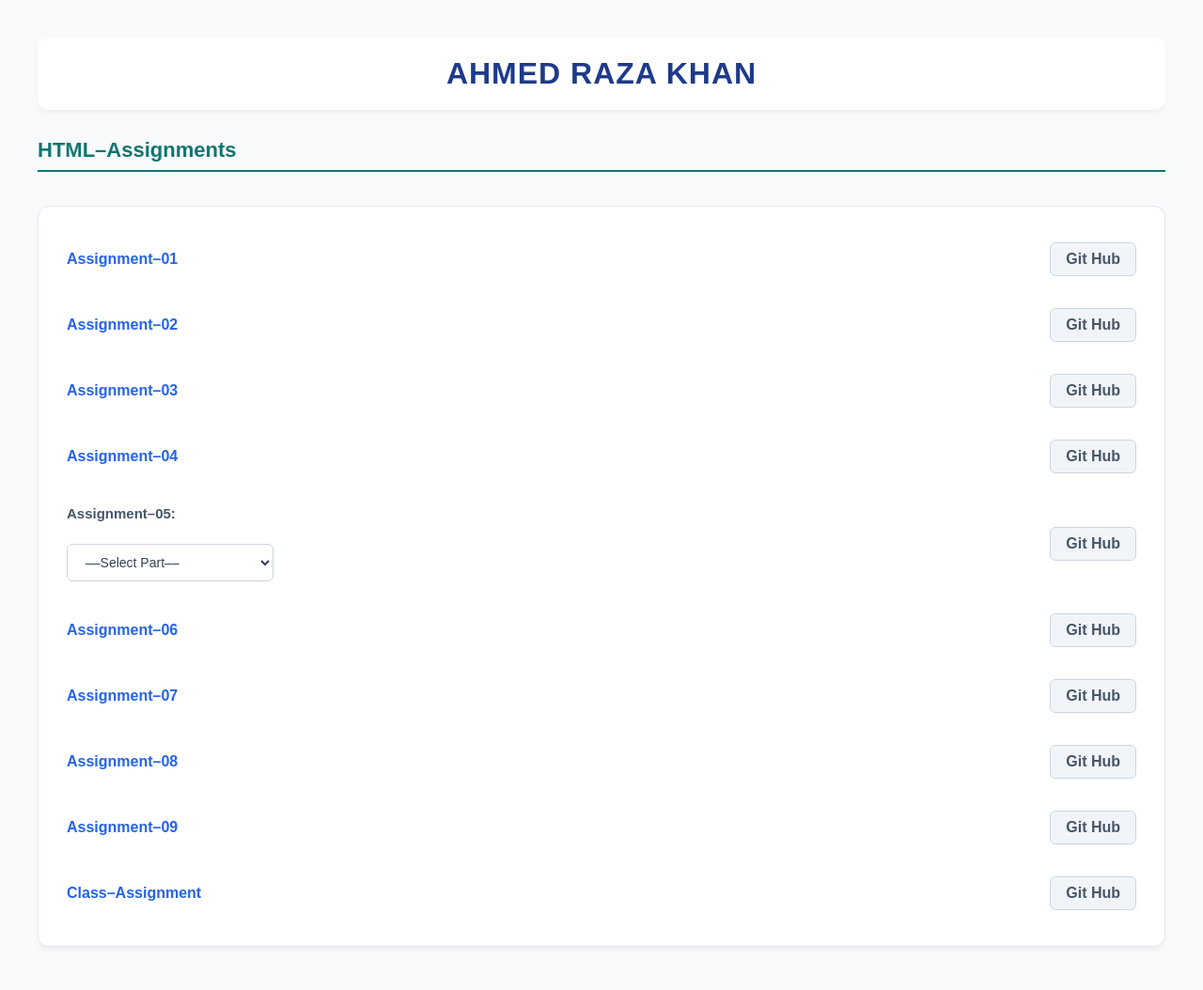
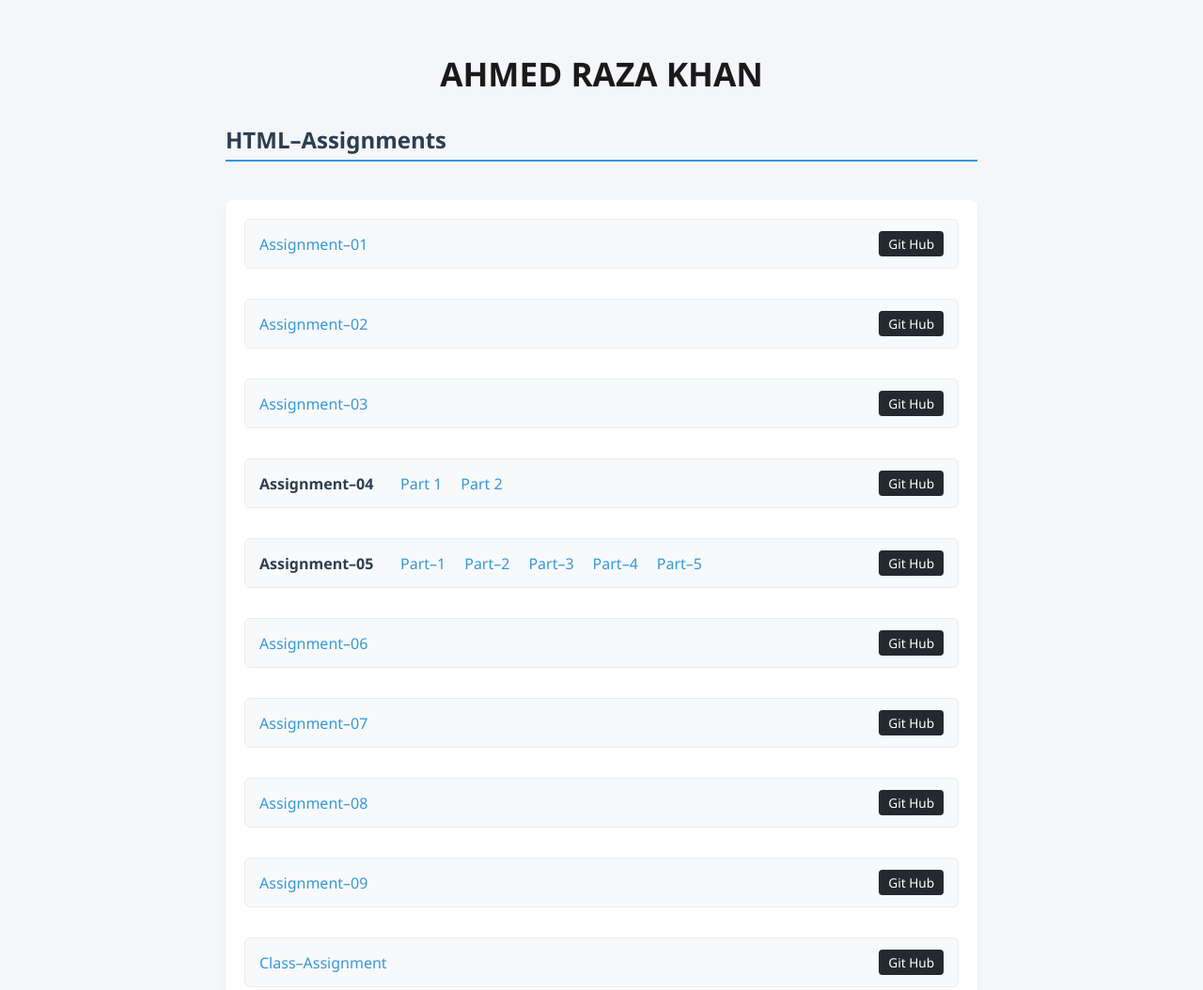
Before and after one commit to arkstudent2/All-Task, a plain HTML site: page index.html in a window 1280 px wide. Shown: the top 1054 px of the page at 94% size. Drawn offline with Linux system fonts and the light colour scheme.

Commit message:
Fixed sub-repository issue and updated tasks

```diff
--- /dev/null
+++ b/CSS All Task/CSS Task 3/Part 2/style.css
@@ -0,0 +1,62 @@
+*{
+    margin: 0;
+    padding: 0;
+    box-sizing: border-box;
+}
+
+body{
+    font-family: Arial, sans-serif;
+    background:bisque;
+}
+
+.container{
+    display: flex;
+    justify-content: center;
+    gap: 25px;
+    padding: 50px 20px;
+    flex-wrap: wrap;
+}
+
+.card{
+    width: 300px;
+    background: white;
+    border-radius: 6px;
+    box-shadow: 0 2px 10px black;
+    text-align: center;
+    overflow: hidden;
+    padding-bottom: 25px;
+}
+
+.card img{
+    width: 100%;
+    height: 220px;
+    object-fit: cover;
+}
+
+.card h3{
+    margin-top: 15px;
+    font-size: 16px;
+    color: blueviolet;
+}
+
+.card p{
+    font-size: 13px;
+    color:gray;
+    padding: 15px 20px;
+    line-height: 20px;
+}
+
+.card button{
+    background: blueviolet;
+    color: white;
+    border: none;
+    padding: 10px 25px;
+    border-radius: 5px;
+    cursor: pointer;
+    margin-top: 10px;
+    font-size: 13px;
+}
+
+.card button:hover{
+    background: blueviolet;
+}
--- /dev/null
+++ b/CSS All Task/CSS Task 3/style.css
@@ -0,0 +1,51 @@
+*{
+    margin: 0;
+    padding: 0;
+    box-sizing: border-box;
+}
+body{
+    font-family: Arial, sans-serif;
+}
+.banner{
+    width: 100%;
+    height: 750px;
+    background-image: url("./Assets/image/plane\ pic.jpeg");
+    background-size: cover;
+    background-position: center;
+    background-blend-mode: darken;
+    color: white;
+    text-align: center;
+    padding-top: 170px;
+    position: relative;
+}
+.banner h1{
+    font-size: 48px;
+    font-weight: bold;
+    line-height: 60px;
+    letter-spacing: 1.5px;
+}
+.banner p{
+    margin-top: 20px;
+    font-size: 20px;
+    width: 50%;
+    margin-left: auto;
+    margin-right: auto;
+    line-height: 20px;
+    color: white;
+}
+.btns{
+    margin-top: 35px;
+}
+.btn{
+    background: transparent;
+    border: 1.5px solid white;
+    color: white;
+    padding: 12px 30px;
+    margin: 0 8px;
+    font-size: 12px;
+    cursor: pointer;
+}
+.btn:hover{
+    background: white;
+    color: black;
+}
--- a/index.html
+++ b/index.html
@@ -30,23 +30,28 @@
         </div>
         <br>
         <div class="assignment-row">
-            <a href="./HTML All Task/Task 4/index.html">Assignment&ndash;04</a>
+            <strong>Assignment&ndash;04</strong>
+            <br>
+            <a href="./HTML All Task/Task 4/index.html">Part&nbsp;1</a>
+            <br>
+            <a href="./HTML All Task/Task 4/Part 2/index.html">Part&nbsp;2</a>
+            <br>
             <a href="https://github.com/arkstudent2/All-Task" target="_blank" class="github-link">Git Hub</a>
         </div>
         <br>
-         <div class="task-container assignment-row">
-              <div>
-                  <label for="task5-select">Assignment&ndash;05:</label>
-                  <br><br>
-                  <select id="task5-select" onchange="window.location.href=this.value;">
-                      <option value="">&ndash;&ndash;Select Part&ndash;&ndash;</option>
-                      <option value="./HTML All Task/Task 5/Task 1/index.html">Part&ndash;1</option>
-                      <option value="./HTML All Task/Task 5/Task 2/index.html">Part&ndash;2</option>
-                      <option value="./HTML All Task/Task 5/Task 3/index.html">Part&ndash;3</option>
-                      <option value="./HTML All Task/Task 5/Task 4/index.html">Part&ndash;4</option>
-                      <option value="./HTML All Task/Task 5/Task 5/index.html">Part&ndash;5</option>
-                  </select>
-              </div>
+        <div class="assignment-row">
+            <strong>Assignment&ndash;05</strong>
+            <br>
+              <a href="./HTML All Task/Task 5/Task 1/index.html">Part&ndash;1</a>
+              <br>
+              <a href="./HTML All Task/Task 5/Task 2/index.html">Part&ndash;2</a>
+              <br>
+              <a href="./HTML All Task/Task 5/Task 3/index.html">Part&ndash;3</a>
+              <br>
+              <a href="./HTML All Task/Task 5/Task 4/index.html">Part&ndash;4</a>
+              <br>
+              <a href="./HTML All Task/Task 5/Task 5/index.html">Part&ndash;5</a>
+            <br>
             <a href="https://github.com/arkstudent2/All-Task" target="_blank" class="github-link">Git Hub</a>
         </div>
         <br>
@@ -71,31 +76,40 @@
         </div>
         <br>
         <div class="assignment-row">
-            <a href="./HTML All Task/Class Task/">Class&ndash;Assignment</a>
+            <a href="./HTML All Task/Class Task/index.html">Class&ndash;Assignment</a>
             <a href="https://github.com/arkstudent2/All-Task" target="_blank" class="github-link">Git Hub</a>
         </div>
     </div>
+
     <br><br>
     <h2>CSS&ndash;Assignments</h2>
     <br>
     <div class="section css-assignments">
-        <div class="task-container assignment-row">
-           <div>
-               <label for="css-task1-select">Assignment&ndash;01</label>
+        <div class="assignment-row">
+            <strong>Assignment&ndash;01</strong>
             <br>
-               <select id="css-task1-select" onchange="window.location.href=this.value;">
-                    <option value="">&ndash;&ndash;Select Part&ndash;&ndash;</option>
-                    <option value="./CSS All Task/CSS Task 1/index.html">Part&ndash;01</option>
-                    <option value="./CSS All Task/CSS Task 1/index2.html">Part&ndash;02</option>
-               </select>
-           </div>
+            <a href="./CSS All Task/CSS Task 1/index.html">Part&nbsp;1</a>
+            <br>
+            <a href="./CSS All Task/CSS Task 1/index2.html">Part&nbsp;2</a>
+            <br>
             <a href="https://github.com/arkstudent2/All-Task" target="_blank" class="github-link">Git Hub</a>
         </div>
         <br>
         <div class="assignment-row">
             <a href="./CSS All Task/CSS Task 2/index.html">Assignment&ndash;02</a>
+            <br>
             <a href="https://github.com/arkstudent2/All-Task" target="_blank" class="github-link">Git Hub</a>
         </div>
+        <div class="assignment-row">
+            <strong>Assignment&ndash;03</strong>
+            <br>
+            <a href="./CSS All Task/CSS Task 3/index.html">Part&nbsp;1</a>
+            <br>
+            <a href="./CSS All Task/CSS Task 3/Part 2/index.html">Part&nbsp;2</a>
+            <br>
+            <a href="https://github.com/arkstudent2/All-Task" target="_blank" class="github-link">Git Hub</a>
+        </div>
+
     </div>
 
 </body>
--- a/style.css
+++ b/style.css
@@ -1,97 +1,81 @@
 
+/* General Page Styling */
 body {
-    font-family: Arial, sans-serif;
-    margin: 40px;
-    background-color: #f8fafc;
-    color: #334155;
+    font-family: 'Segoe UI', Tahoma, Geneva, Verdana, sans-serif;
+    background-color: #f4f6f9;
+    color: #333;
+    margin: 0;
+    padding: 30px;
+    max-width: 800px;
+    margin-left: auto;
+    margin-right: auto;
 }
 
+/* Headings */
 h1 {
-    color: #1e3a8a;
     text-align: center;
-    background-color: #ffffff;
-    padding: 20px;
-    border-radius: 12px;
-    box-shadow: 0 4px 6px -1px rgba(0, 0, 0, 0.05);
-    margin-bottom: 30px;
-    letter-spacing: 1px;
+    color: #1a1a1a;
+    font-size: 2.2rem;
+    margin-bottom: 5px;
 }
 
 h2 {
-    color: #0f766e;
-    border-bottom: 2px solid #0f766e;
-    padding-bottom: 8px;
+    color: #2c3e50;
+    border-bottom: 2px solid #3498db;
+    padding-bottom: 5px;
     margin-top: 30px;
-    font-size: 22px;
 }
 
+/* Sections and Assignment Rows */
 .section {
     background-color: #ffffff;
-    padding: 30px;
-    border-radius: 12px;
-    box-shadow: 0 4px 6px -1px rgba(0, 0, 0, 0.05);
-    border: 1px solid #e2e8f0;
+    padding: 20px;
+    border-radius: 8px;
+    box-shadow: 0 4px 6px rgba(0, 0, 0, 0.05);
+    margin-bottom: 20px;
 }
 
 .assignment-row {
+    background-color: #f8f9fa;
+    border: 1px solid #e9ecef;
+    padding: 12px 15px;
+    margin-bottom: 10px;
+    border-radius: 6px;
     display: flex;
-    justify-content: space-between;
+    flex-wrap: wrap;
     align-items: center;
-    padding: 8px 0;
+    gap: 10px;
 }
 
-.assignment-row > a {
-    color: #2563eb;
-    text-decoration: none;
-    font-weight: bold;
-    font-size: 16px;
-    transition: 0.2s;
+.assignment-row strong {
+    color: #2c3e50;
+    min-width: 130px;
 }
 
-.assignment-row > a:hover {
-    color: #1d4ed8;
+/* Links Styling */
+a {
+    color: #3498db;
+    text-decoration: none;
+    font-weight: 500;
+    transition: color 0.2s ease;
+}
+
+a:hover {
+    color: #2980b9;
     text-decoration: underline;
 }
 
-select {
-    padding: 10px 15px;
-    font-size: 14px;
-    border: 1px solid #cbd5e1;
-    border-radius: 6px;
-    background-color: #ffffff;
-    color: #334155;
-    cursor: pointer;
-    width: 220px;
-    margin-top: 5px;
-    outline: none;
-    transition: border-color 0.2s;
-}
-
-select:focus {
-    border-color: #2563eb;
-}
-
-label {
-    font-weight: bold;
-    font-size: 15px;
-    color: #475569;
-}
-
+/* GitHub Link Special Button Style */
 .github-link {
-    color: #475569 !important;
-    background-color: #f1f5f9;
-    padding: 8px 16px;
-    border-radius: 6px;
-    font-size: 13px;
-    font-weight: 600;
-    border: 1px solid #cbd5e1;
+    background-color: #24292e;
+    color: #ffffff !important;
+    padding: 4px 10px;
+    border-radius: 4px;
+    font-size: 0.85rem;
+    margin-left: auto;
     text-decoration: none !important;
-    transition: all 0.2s ease;
 }
 
 .github-link:hover {
-    background-color: #1e293b;
-    color: #ffffff !important;
-    border-color: #1e293b;
-    box-shadow: 0 2px 4px rgba(0, 0, 0, 0.1);
+    background-color: #000000;
 }
```
Also changed, not shown: CSS All Task/CSS Task 3/Part 2/index.html (added, +38 -0 lines), CSS All Task/CSS Task 3/index.html (added, +22 -0 lines), CSS All Task/CSS Task 3/Assets/image/plane pic.jpeg (added), CSS All Task/CSS Task 3/Part 2/Assets/image/page 2.png (added), CSS All Task/CSS Task 3/Part 2/Assets/image/plane.jpeg (added), CSS All Task/CSS Task 3/Part 2/Assets/image/ship pic.jpeg (added), CSS All Task/CSS Task 3/Part 2/Assets/image/truck pic.jpeg (added), HTML All Task/Task 4/Part 2/index.html (renamed from HTML All Task/Task 4/Task 5/index.html), 1 other file. Lines whose indentation alone changed are shown as unchanged.
